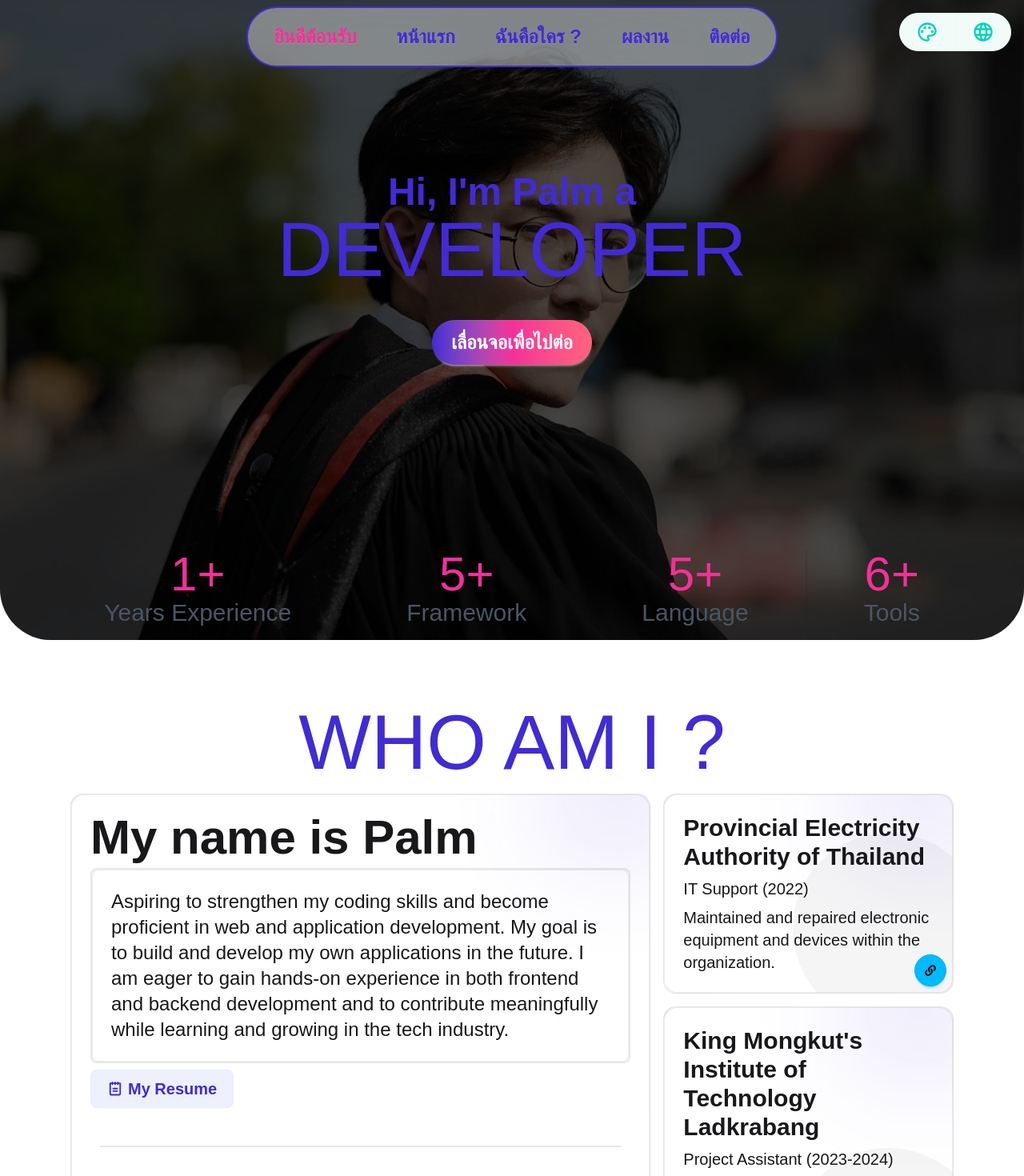
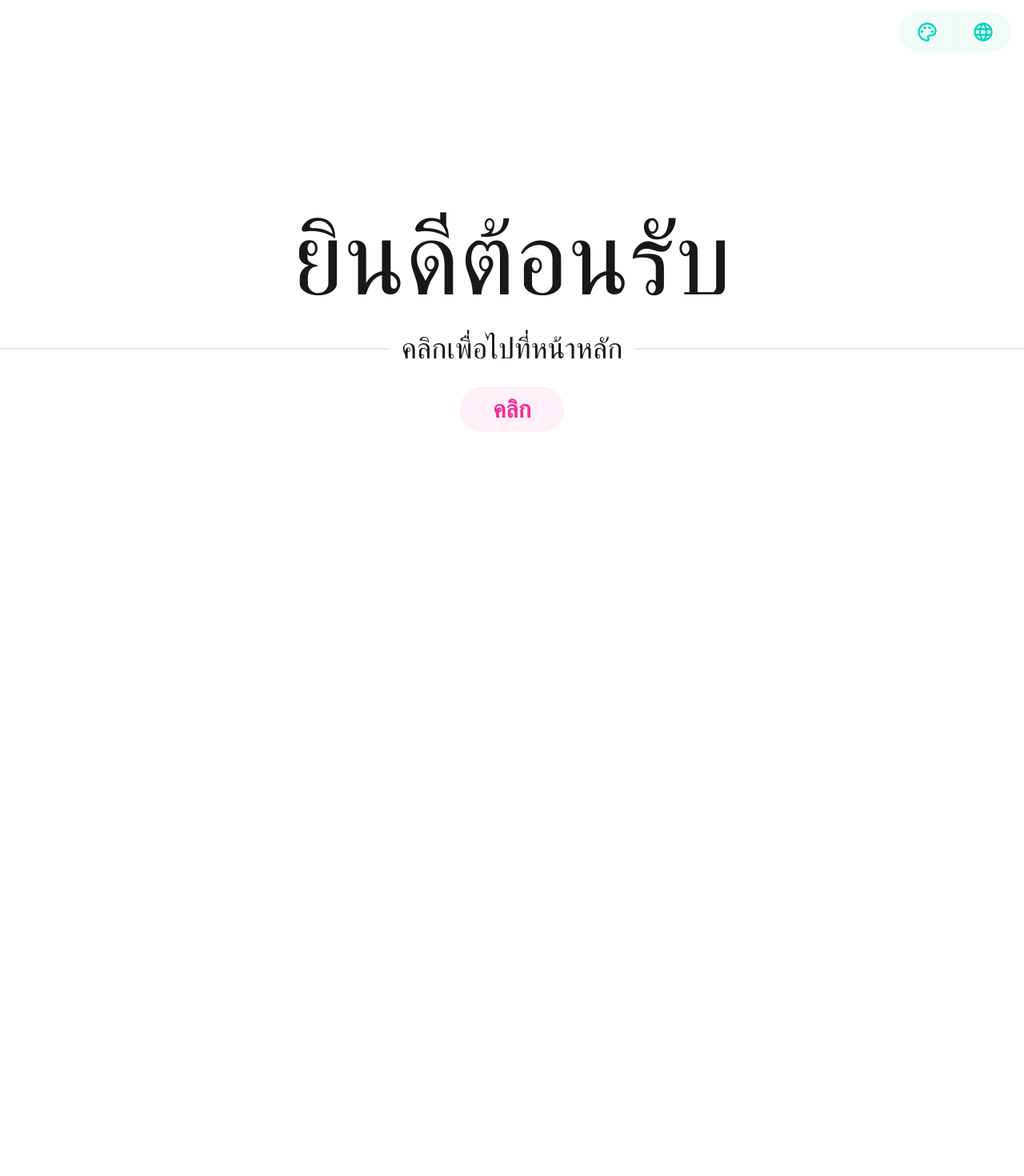
Before and after one commit to thanat-palm/my-portfolio, a React (Vite) app: page /dashboard in a window 1280 px wide. Shown: the top 1470 px of the page at 80% size. After the commit the page ends 800 px from the top, so only its background shows below. Built offline with nearby package versions, Linux system fonts and the light colour scheme; grey boxes are pictures that could not be loaded; a web font is replaced by a local one.

Commit message:
26th commit

```diff
--- a/src/components/About.tsx
+++ b/src/components/About.tsx
@@ -15,32 +15,32 @@ export const About = () => {
 
   const {t} = useTranslation();
   return (
-    <section id="about" className="w-full max-w-6xl mx-auto px-6 py-20 gap-10 bg-base-100 min-h-screen">
-      <h1 className='text-8xl text-center mb-4 text-primary uppercase'>{t('about-title')}</h1>
+    <section id="about" className="w-full max-w-6xl mx-auto px-1 sm:px-6 py-20 gap-10 bg-base-100 min-h-screen">
+      <h1 className='text-6xl sm:text-8xl text-center mb-4 text-primary uppercase'>{t('about-title')}</h1>
       <div className="flex flex-col gap-4 lg:flex-row">
         {/* left */}
         <div className="flex-2 relative">
           <GenericGridService delay={0.3} >
             <div className="card">
               <div className="card-body">
-                <div className="card-title text-6xl">
+                <div className="card-title text-3xl sm:text-5xl">
                   My name is Palm
                 </div>
                 <MagicCard className='rounded-box border-2 border-base-content/10'>
                   <div className="card">
-                    <div className="card-body text-2xl">
+                    <div className="card-body text-lg sm:text-2xl">
                       Aspiring to strengthen my coding skills and become proficient in web and application development. My goal is to build and develop my own applications in the future. I am eager to gain hands-on experience in both frontend and backend development and to contribute meaningfully while learning and growing in the tech industry.
                     </div>
                   </div>
                 </MagicCard>
                 <div className="card-actions">
-                  <a href="/public/pdf/myresume.pdf" target="_blank" rel="noopener noreferrer" className=' btn btn-soft btn-primary btn-lg text-xl transition-all duration-300 rounded-box '><PiNotepadBold /> My Resume</a>
+                  <a href="/public/pdf/myresume.pdf" target="_blank" rel="noopener noreferrer" className=' btn btn-soft btn-primary sm:btn-lg sm:text-xl transition-all duration-300 rounded-box '><PiNotepadBold /> My Resume</a>
                 </div>
               </div>
             </div>
             <div className="divider w-9/10 justify-self-center"></div>
             <div className="card-body flex flex-col items-center justify-center">
-                  <h1 className="text-5xl w-full mb-6">Skills</h1>
+                  <h1 className="text-3xl sm:text-5xl w-full mb-6">Skills</h1>
 
                   <div className="flex flex-col sm:flex-row gap-6">
                     <FolderCard
@@ -76,13 +76,13 @@ export const About = () => {
             <GenericGridService delay={(4+index)*0.1} className="">
             <div className="card z-10 group min-h-60">
               <div className="card-body">
-                <div className=" card-title text-3xl">
+                <div className=" card-title text-xl sm:text-3xl">
                   <h1>{work.title}</h1>
                 </div>
-                <div className="text-xl">
+                <div className=" sm:text-xl">
                   <p>{work.subtitle} <span>({work.year})</span></p>
                 </div>
-                <div className="text-xl">
+                <div className=" sm:text-xl">
                   <p>{work.description}</p>
                 </div>
               </div>
--- a/src/components/Hero.tsx
+++ b/src/components/Hero.tsx
@@ -12,21 +12,20 @@ export const Hero = () => {
   return (
     <section
       id="hero"
-      className={` mx-auto px-6 flex flex-col min-h-screen rounded-b-[64px] overflow-hidden bg-[url('/bg/palm.png')] bg-cover bg-top bg-no-repeat bg-fixed relative`}
+      className={` mx-auto sm:px-6 flex flex-col min-h-screen rounded-b-[64px] overflow-hidden bg-[url('/bg/palm.png')] bg-cover bg-top bg-no-repeat bg-fixed relative`}
     >
       {/* overlay */}
       <div className="absolute inset-0 bg-black/70 z-0"></div>
 
       <div className="flex flex-1 items-center z-10">
-
         <div className="flex-1 text-center">
-          <motion.h1 className="text-5xl font-bold text-primary mb-0 ">
+          <motion.h1 className="text-3xl sm:text-5xl font-bold text-primary mb-0 ">
             Hi, I'm Palm a
           </motion.h1>
-          <WordSwap words={heroWords} className='text-8xl uppercase text-primary m-0'/>
+          <WordSwap words={heroWords} className='text-6xl sm:text-8xl uppercase text-primary m-0'/>
           <motion.button
             onClick={() => scrollToSection('about')}
-            className="btn btn-xl overflow-hidden bg-gradient-to-r from-primary to-error via-secondary text-base-100 border-none rounded-full text-2xl z-10 mt-10"
+            className="btn sm:btn-xl overflow-hidden bg-gradient-to-r from-primary to-error via-secondary text-base-100 border-none rounded-full text-md sm:text-2xl z-10 mt-10"
             variants={heroVariants}
             initial="btnOut"
             animate="btnIn"
@@ -39,24 +38,24 @@ export const Hero = () => {
           </motion.button>
         </div>
       </div>
-      <div className="w-full flex justify-center lg:gap-12 my-4 flex-wrap z-10 text-lg md:text-3xl ">
+      <div className="w-full flex justify-center lg:gap-12 my-4 flex-wrap z-10 text-md sm:text-lg md:text-3xl ">
         <div className="text-center">
-          <h3 className="text-4xl md:text-6xl text-secondary">1+</h3>
-          <p className="text-gray-600">Years Experience</p>
+          <h3 className="text-2xl sm:text-4xl md:text-6xl text-secondary">1Y+</h3>
+          <p className="text-gray-600">Experience</p>
         </div>
-        <div className="divider divider-horizontal"></div>
+        <div className="divider divider-horizontal max-sm:m-0"></div>
         <div className="text-center">
-          <h3 className="text-4xl md:text-6xl text-secondary">5+</h3>
+          <h3 className="text-2xl sm:text-4xl md:text-6xl text-secondary">5+</h3>
           <p className="text-gray-600">Framework</p>
         </div>
-        <div className="divider divider-horizontal"></div>
+        <div className="divider divider-horizontal max-sm:m-0"></div>
         <div className="text-center">
-          <h3 className="text-4xl md:text-6xl text-secondary">5+</h3>
+          <h3 className="text-2xl sm:text-4xl md:text-6xl text-secondary">5+</h3>
           <p className="text-gray-600">Language</p>
         </div>
-        <div className="divider divider-horizontal"></div>
+        <div className="divider divider-horizontal max-sm:m-0"></div>
         <div className="text-center">
-          <h3 className="text-4xl md:text-6xl text-secondary">6+</h3>
+          <h3 className="text-2xl sm:text-4xl md:text-6xl text-secondary">6+</h3>
           <p className="text-gray-600">Tools</p>
         </div>
       </div>
--- a/src/components/PortfolioCard.tsx
+++ b/src/components/PortfolioCard.tsx
@@ -3,7 +3,7 @@ export function PortfolioCard({ title, image }: { title: string; image: string }
     <div className="rounded-xl overflow-hidden shadow-lg hover:shadow-xl transition-shadow duration-300 bg-base-200">
       <img src={image} alt={title} className="w-full h-52 object-cover" />
       <div className="p-4">
-        <h3 className="text-2xl font-semibold">{title}</h3>
+        <h3 className="text-lg sm:text-2xl font-semibold">{title}</h3>
       </div>
     </div>
   )
--- a/src/layouts/Navbar.tsx
+++ b/src/layouts/Navbar.tsx
@@ -24,11 +24,10 @@ export const Navbar = ({className,onSectionClick}: NavbarProps) => {
 
   return (
     <div className={className}>
-          <Link to="/" className='btn btn-ghost btn-secondary lg:btn-xl btn-lg rounded-full lg:max-sm:rounded-r-full max-md:w-full max-md:text-4xl max-lg:text-lg text-2xl max-md:btn-soft '>{t('welcome')}</Link>
-          <button onClick={HandleTopClick} className='btn btn-ghost btn-primary btn-lg lg:btn-xl rounded-full max-md:w-full max-md:btn-soft max-md:text-4xl max-lg:text-lg text-2xl'>{t('home')}</button>
-          <button onClick={() => HandleSectionClick('about')} className='btn btn-ghost btn-primary btn-lg lg:btn-xl rounded-full max-md:w-full  max-md:btn-soft max-md:text-4xl max-lg:text-lg text-2xl' >{t('about')}</button>
-          <button onClick={() => HandleSectionClick('portfolio')} className='btn btn-ghost btn-primary btn-lg lg:btn-xl rounded-full max-md:w-full max-md:btn-soft max-md:text-4xl max-lg:text-lg text-2xl' >{t('portfolio')}</button>
-          <button onClick={() => HandleSectionClick('contact')} className='btn btn-ghost btn-primary btn-lg lg:btn-xl rounded-full max-md:w-full max-md:btn-soft max-md:text-4xl max-lg:text-lg text-2xl' >{t('contact')}</button>
+          <button onClick={HandleTopClick} className='btn btn-ghost btn-primary btn-lg lg:btn-xl rounded-full max-md:w-full max-md:btn-soft text-lg sm:text-2xl md::text-lg lg:text-2xl'>{t('home')}</button>
+          <button onClick={() => HandleSectionClick('about')} className='btn btn-ghost btn-primary btn-lg lg:btn-xl rounded-full max-md:w-full  max-md:btn-soft text-lg sm:text-2xl md::text-lg lg:text-2xl' >{t('about')}</button>
+          <button onClick={() => HandleSectionClick('portfolio')} className='btn btn-ghost btn-primary btn-lg lg:btn-xl rounded-full max-md:w-full max-md:btn-soft text-lg sm:text-2xl md::text-lg lg:text-2xl' >{t('portfolio')}</button>
+          <button onClick={() => HandleSectionClick('contact')} className='btn btn-ghost btn-primary btn-lg lg:btn-xl rounded-full max-md:w-full max-md:btn-soft text-lg sm:text-2xl md::text-lg lg:text-2xl' >{t('contact')}</button>
     </div>
   )
 }
--- a/src/routes/__root.tsx
+++ b/src/routes/__root.tsx
@@ -8,7 +8,7 @@ export const Route = createRootRoute({
     return (
       <div className="relative">
         <Outlet />
-        <SwitchMenus className="absolute top-2 right-2 rounded-full p-2 z-30 max-md:hidden" />
+        <SwitchMenus className="absolute top-2 right-2 rounded-full p-2 z-30 max-lg:hidden" />
         <ScrollToTop />
         <Toast />
       </div>
--- a/src/routes/dashboard.tsx
+++ b/src/routes/dashboard.tsx
@@ -1,31 +1,62 @@
 
 // routes/dashboard/__layout.tsx
-import { createFileRoute, Outlet } from '@tanstack/react-router'
-import { Footer } from '@/layouts/Footer'
-import { Navbar } from '@/layouts/Navbar'
+import { welcomeVariants } from '@/constants/AnimateVariants';
+import { createFileRoute, Link } from '@tanstack/react-router'
 import * as motion from "motion/react-client"
-import Sidebar from '@/layouts/Sidebar'
-import { navVariants } from '@/constants/AnimateVariants'
+import { useTranslation } from 'react-i18next'
 
 export const Route = createFileRoute('/dashboard')({
   component: DashboardLayout,
 })
 
 function DashboardLayout() {
+  const {t} = useTranslation();
   return (
-    <div className=''>
-      <Sidebar className="fixed z-30 h-full md:hidden"/>
+  <div className="w-screen h-screen flex flex-col gap-6 justify-center items-center">
       <motion.div
-        className='flex left-0 justify-center w-full fixed top-2 z-30'
-        variants={navVariants}
-        initial="closed"
-        animate="open"
-        exit="closed"
-      >
-        <Navbar className='items-center overflow-hidden p-2 bg-base-100/40 backdrop-blur-3xl rounded-full border-2 border-primary max-lg:hidden'/>
+        className=""
+        variants={welcomeVariants}
+        initial="textOut"
+        animate="textIn"
+        >
+        <motion.h1
+        className='text-9xl uppercase max-sm:text-8xl'
+        variants={welcomeVariants}
+        animate="textAnimate"
+        >
+          {t('welcome')}
+        </motion.h1>
       </motion.div>
-      <Outlet />
-      <Footer />
-    </div>
+        <div className="flex justify-center items-center w-full">
+          <motion.span
+          className='divider origin-left w-full'
+          variants={welcomeVariants}
+          initial="dividerOut"
+          animate="dividerIn"
+          />
+          <motion.h2
+            className='text-4xl max-sm:text-3xl mx-4 text-nowrap'
+            variants={welcomeVariants}
+            initial="textOut2"
+            animate="textIn2"
+            >
+            {t('click_to_dashboard')}
+          </motion.h2>
+          <motion.span
+          className='divider origin-right w-full'
+          variants={welcomeVariants}
+          initial="dividerOut"
+          animate="dividerIn"
+          />
+        </div>
+        <motion.div
+          className=""
+          variants={welcomeVariants}
+          initial="textOut3"
+          animate="textIn3"
+          >
+          <Link className='btn btn-soft btn-secondary btn-xl px-10 text-3xl max-sm:text-2xl max-sm:btn-lg rounded-4xl' to='/dashboard'>{t('click')}</Link>
+        </motion.div>
+  </div>
   )
 }
```
Also changed, not shown: src/components/Contact.tsx (+7 -7 lines), src/components/ContactForm.tsx (+8 -8 lines), src/components/Portfolio.tsx (+5 -5 lines), src/routes/dashboard/index.tsx (+4 -9 lines), src/routes/index.tsx (+24 -55 lines).
